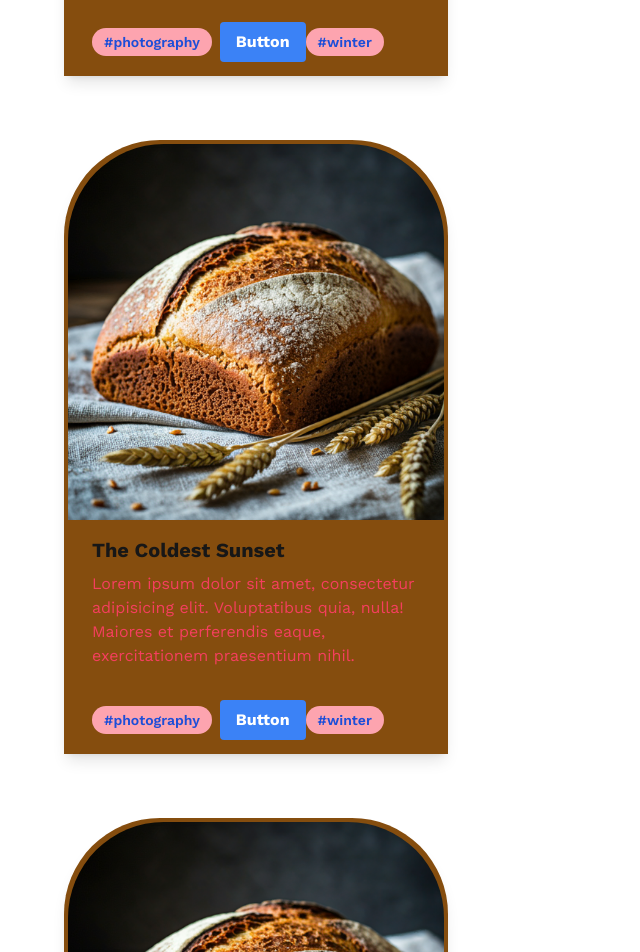
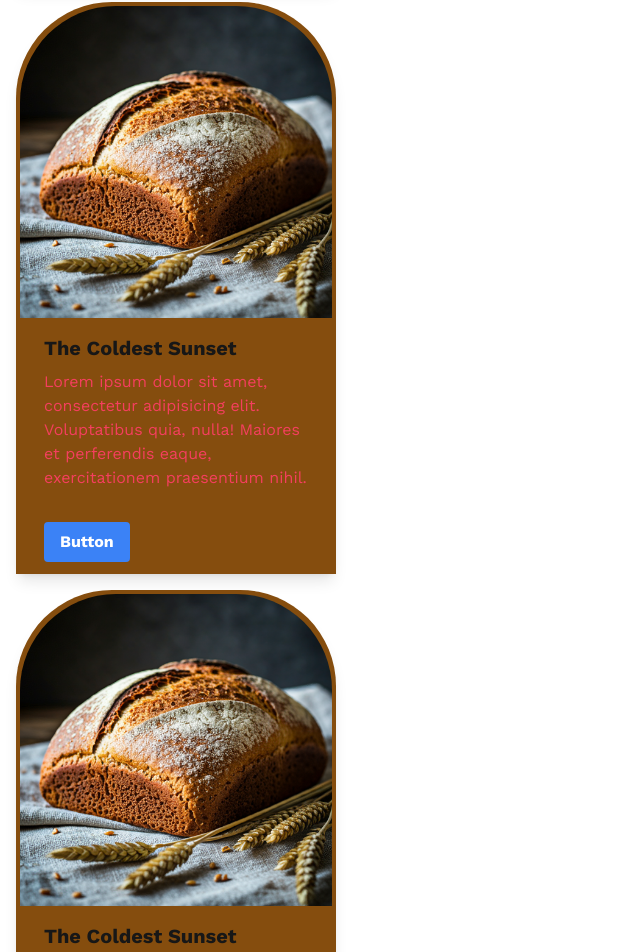
Before and after one commit to Felisong/cpnt262-the-golden-wheat-frontend, a Next.js app: page /products in a window 1280 px wide. Shown: the part 762-1714 px from the top of the page, without its empty margins (0-640 px from the left). Built offline with nearby package versions, Linux system fonts and the light colour scheme; a web font is replaced by a local one.

Commit message:
Card not working the way i was thinking. Working on fixing it so it dose work

```diff
--- a/app/components/Cards.js
+++ b/app/components/Cards.js
@@ -2,7 +2,7 @@
 
 export default function Cards() {
   return (
-    <div className=" px-1 py-1 m-16 max-w-sm rounded-t-3xl overflow-hidden shadow-lg bg-yellow-800 ">
+    <div className=" px-1 py-1 m-4 w-11/12 md:w-80  md:flex-row rounded-t-3xl overflow-hidden shadow-lg bg-yellow-800 ">
       <img
         className="w-full rounded-t-3xl"
         src="/bread1.png"
@@ -17,15 +17,9 @@ export default function Cards() {
         </p>
       </div>
       <div className="px-6 pt-4 pb-2">
-        <span className="inline-block bg-rose-300 rounded-full px-3 py-1 text-sm font-semibold text-blue-700 mr-2 mb-2">
-          #photography
-        </span>
-        <button className="bg-blue-500 hover:bg-blue-700 text-white font-bold py-2 px-4 rounded">
+        <button className="text bg-blue-500 hover:bg-blue-700 text-white font-bold py-2 px-4 rounded">
           Button
         </button>
-        <span className="inline-block bg-rose-300 rounded-full px-3 py-1 text-sm font-semibold text-blue-700 mr-2 mb-2">
-          #winter
-        </span>
       </div>
     </div>
   );
--- a/app/components/GroupCards.js
+++ b/app/components/GroupCards.js
@@ -2,14 +2,22 @@ const { default: Cards } = require("./Cards");
 
 export default function GroupCards() {
   return (
-    <>
+    <div className="flex-col">
       <Cards
         imgSrc={"/bread1.png"}
         Title={"The Coldest Sunset"}
         bosyText={"Hello"}
       />
-      <Cards />
-      <Cards />
-    </>
+      <Cards
+        imgSrc={"/bread1.png"}
+        Title={"The Coldest Sunset"}
+        bosyText={"Hello"}
+      />
+      <Cards
+        imgSrc={"/bread1.png"}
+        Title={"The Coldest Sunset"}
+        bosyText={"Hello"}
+      />
+    </div>
   );
 }
```
